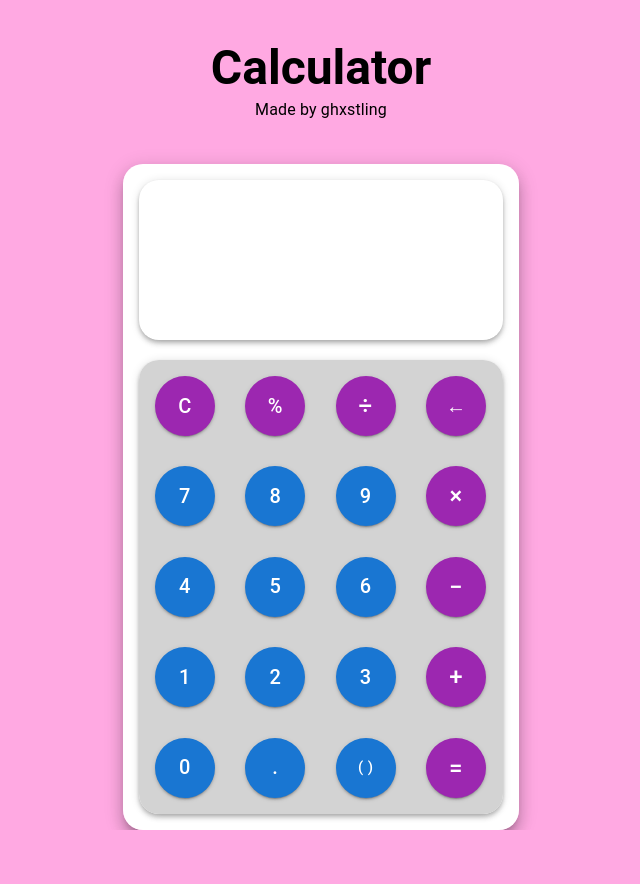
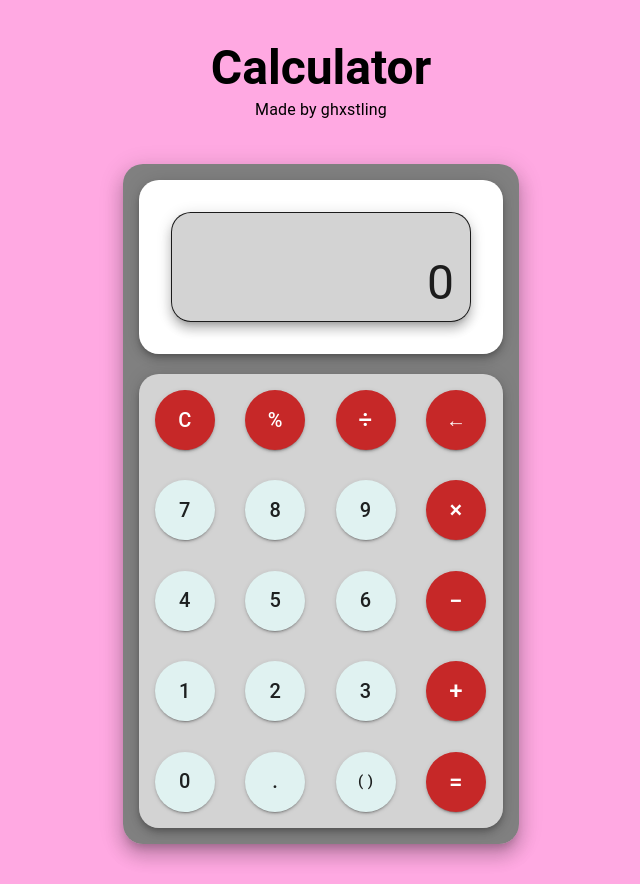
Before and after one commit to ghxstling/calculator, a Next.js app: page / in a window 1280 px wide. Shown: the whole page, without its empty margins (319-959 px from the left). Before the commit the page ends 830 px from the top, so only its background shows below. Built offline with nearby package versions, Linux system fonts and the light colour scheme.

Commit message:
feat(wip): add custom colour theme + useStates for logical inputs and calculations

```diff
--- a/src/app/page.tsx
+++ b/src/app/page.tsx
@@ -1,6 +1,7 @@
 'use client'
 
-import { Box, Button, Container, Grid, Paper, TextField, Typography } from '@mui/material'
+import { Box, Button, Container, Grid, Paper, ThemeProvider, Typography, createTheme } from '@mui/material'
+import { teal, red } from '@mui/material/colors'
 import { useState, useEffect } from 'react'
 
 const boxPadding = 2
@@ -16,13 +17,44 @@ const buttonSx = {
 
 export default function Home() {
 	const [isClient, setIsClient] = useState(false)
+	const [input, setInput] = useState<string>('0')
+	const [inputHistory, setInputHistory] = useState<string>('')
+	const [calculation, setCalculation] = useState<string>('')
+
+	const operators = ['+', '-', '*', '/', '%']
+
+	const theme = createTheme({
+		palette: {
+			primary: {
+				main: teal[50],
+			},
+			secondary: {
+				main: red[800],
+			},
+		},
+	})
 
 	useEffect(() => {
 		setIsClient(true)
 	}, [])
 
+	function addNumber(number: string) {
+		if (input === '0') {
+			console.log(true)
+			if (input.length < 10) {
+				setInput(input + number)
+			}
+		}
+	}
+
+	function clearInputs() {
+		setInput('0')
+		setInputHistory('')
+		setCalculation('')
+	}
+
 	return (
-		<>
+		<ThemeProvider theme={theme}>
 			<Typography
 				variant="h3"
 				sx={{
@@ -42,10 +74,10 @@ export default function Home() {
 			>
 				Made by ghxstling
 			</Typography>
-			<Container fixed maxWidth="xs">
+			<Container fixed maxWidth="xs" sx={{ paddingBottom: 5 }}>
 				{isClient ? (
 					<Paper
-						elevation={10}
+						elevation={12}
 						sx={{
 							backgroundColor: 'transparent',
 							borderRadius: boxBorderRadius,
@@ -55,27 +87,63 @@ export default function Home() {
 							padding={boxPadding}
 							borderRadius={boxBorderRadius}
 							sx={{
-								backgroundColor: 'white',
+								backgroundColor: 'gray',
 							}}
 						>
 							<Paper
-								elevation={4}
+								elevation={6}
 								sx={{
 									backgroundColor: 'transparent',
 									borderRadius: boxBorderRadius,
 								}}
 							>
-								<Box padding={10}>
-									<Grid container>
-										<Grid item>
-											<Typography></Typography>
-										</Grid>
-									</Grid>
+								<Box
+									padding={boxPadding + 2}
+									borderRadius={boxBorderRadius}
+									sx={{
+										backgroundColor: 'white',
+									}}
+								>
+									<Paper
+										elevation={8}
+										sx={{
+											backgroundColor: 'transparent',
+											borderRadius: boxBorderRadius,
+										}}
+									>
+										<Box
+											padding={boxPadding}
+											borderRadius={boxBorderRadius}
+											sx={{
+												border: 1,
+												backgroundColor: 'lightgray',
+											}}
+										>
+											<Box
+												sx={{
+													height: 26,
+												}}
+											>
+												<Typography variant="subtitle1" align="right" sx={{ color: 'gray' }}>
+													{inputHistory}
+												</Typography>
+											</Box>
+											<Box
+												sx={{
+													height: 50,
+												}}
+											>
+												<Typography variant="h3" align="right">
+													{input}
+												</Typography>
+											</Box>
+										</Box>
+									</Paper>
 								</Box>
 							</Paper>
 							<br />
 							<Paper
-								elevation={4}
+								elevation={6}
 								sx={{
 									backgroundColor: 'transparent',
 									borderRadius: boxBorderRadius,
@@ -90,7 +158,13 @@ export default function Home() {
 								>
 									<Grid container spacing={3.8} columns={4} gridRow={5}>
 										<Grid item>
-											<Button variant="contained" size="large" color="secondary" sx={buttonSx}>
+											<Button
+												onClick={clearInputs}
+												variant="contained"
+												size="large"
+												color="secondary"
+												sx={buttonSx}
+											>
 												C
 											</Button>
 										</Grid>
@@ -120,17 +194,35 @@ export default function Home() {
 											</Button>
 										</Grid>
 										<Grid item>
-											<Button variant="contained" size="large" color="primary" sx={buttonSx}>
+											<Button
+												onClick={() => addNumber('7')}
+												variant="contained"
+												size="large"
+												color="primary"
+												sx={buttonSx}
+											>
 												7
 											</Button>
 										</Grid>
 										<Grid item>
-											<Button variant="contained" size="large" color="primary" sx={buttonSx}>
+											<Button
+												onClick={() => addNumber('8')}
+												variant="contained"
+												size="large"
+												color="primary"
+												sx={buttonSx}
+											>
 												8
 											</Button>
 										</Grid>
 										<Grid item>
-											<Button variant="contained" size="large" color="primary" sx={buttonSx}>
+											<Button
+												onClick={() => addNumber('9')}
+												variant="contained"
+												size="large"
+												color="primary"
+												sx={buttonSx}
+											>
 												9
 											</Button>
 										</Grid>
@@ -145,17 +237,35 @@ export default function Home() {
 											</Button>
 										</Grid>
 										<Grid item>
-											<Button variant="contained" size="large" color="primary" sx={buttonSx}>
+											<Button
+												onClick={() => addNumber('4')}
+												variant="contained"
+												size="large"
+												color="primary"
+												sx={buttonSx}
+											>
 												4
 											</Button>
 										</Grid>
 										<Grid item>
-											<Button variant="contained" size="large" color="primary" sx={buttonSx}>
+											<Button
+												onClick={() => addNumber('5')}
+												variant="contained"
+												size="large"
+												color="primary"
+												sx={buttonSx}
+											>
 												5
 											</Button>
 										</Grid>
 										<Grid item>
-											<Button variant="contained" size="large" color="primary" sx={buttonSx}>
+											<Button
+												onClick={() => addNumber('6')}
+												variant="contained"
+												size="large"
+												color="primary"
+												sx={buttonSx}
+											>
 												6
 											</Button>
 										</Grid>
@@ -170,17 +280,35 @@ export default function Home() {
 											</Button>
 										</Grid>
 										<Grid item>
-											<Button variant="contained" size="large" color="primary" sx={buttonSx}>
+											<Button
+												onClick={() => addNumber('1')}
+												variant="contained"
+												size="large"
+												color="primary"
+												sx={buttonSx}
+											>
 												1
 											</Button>
 										</Grid>
 										<Grid item>
-											<Button variant="contained" size="large" color="primary" sx={buttonSx}>
+											<Button
+												onClick={() => addNumber('2')}
+												variant="contained"
+												size="large"
+												color="primary"
+												sx={buttonSx}
+											>
 												2
 											</Button>
 										</Grid>
 										<Grid item>
-											<Button variant="contained" size="large" color="primary" sx={buttonSx}>
+											<Button
+												onClick={() => addNumber('3')}
+												variant="contained"
+												size="large"
+												color="primary"
+												sx={buttonSx}
+											>
 												3
 											</Button>
 										</Grid>
@@ -195,7 +323,13 @@ export default function Home() {
 											</Button>
 										</Grid>
 										<Grid item>
-											<Button variant="contained" size="large" color="primary" sx={buttonSx}>
+											<Button
+												onClick={() => addNumber('0')}
+												variant="contained"
+												size="large"
+												color="primary"
+												sx={buttonSx}
+											>
 												0
 											</Button>
 										</Grid>
@@ -233,6 +367,6 @@ export default function Home() {
 					<Typography variant="h4">Loading page...</Typography>
 				)}
 			</Container>
-		</>
+		</ThemeProvider>
 	)
 }
```
